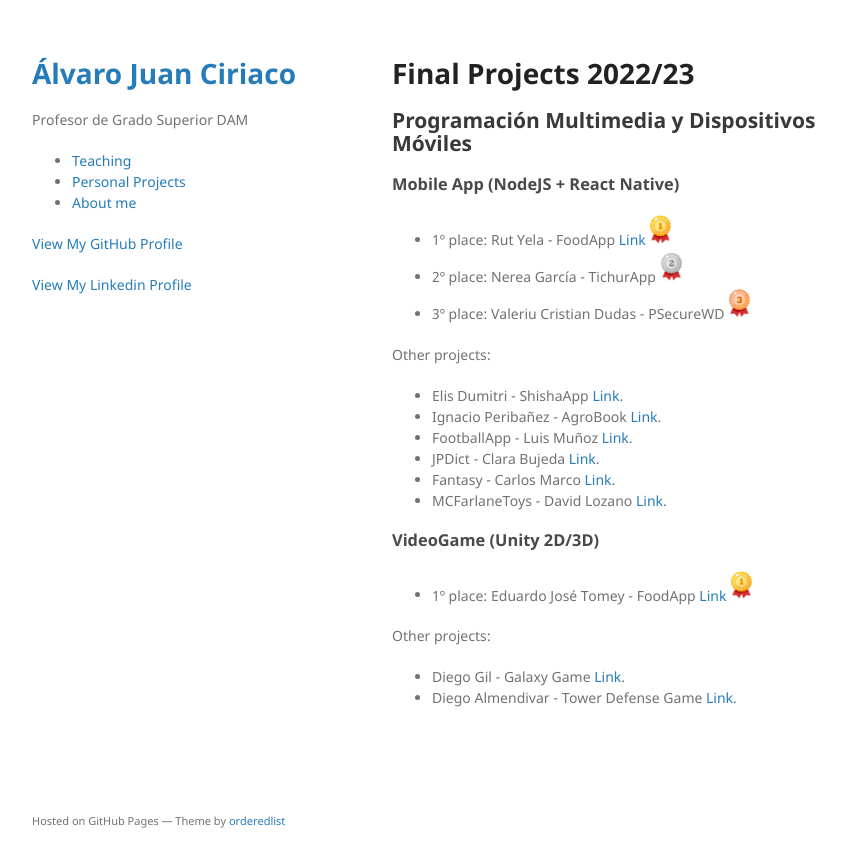
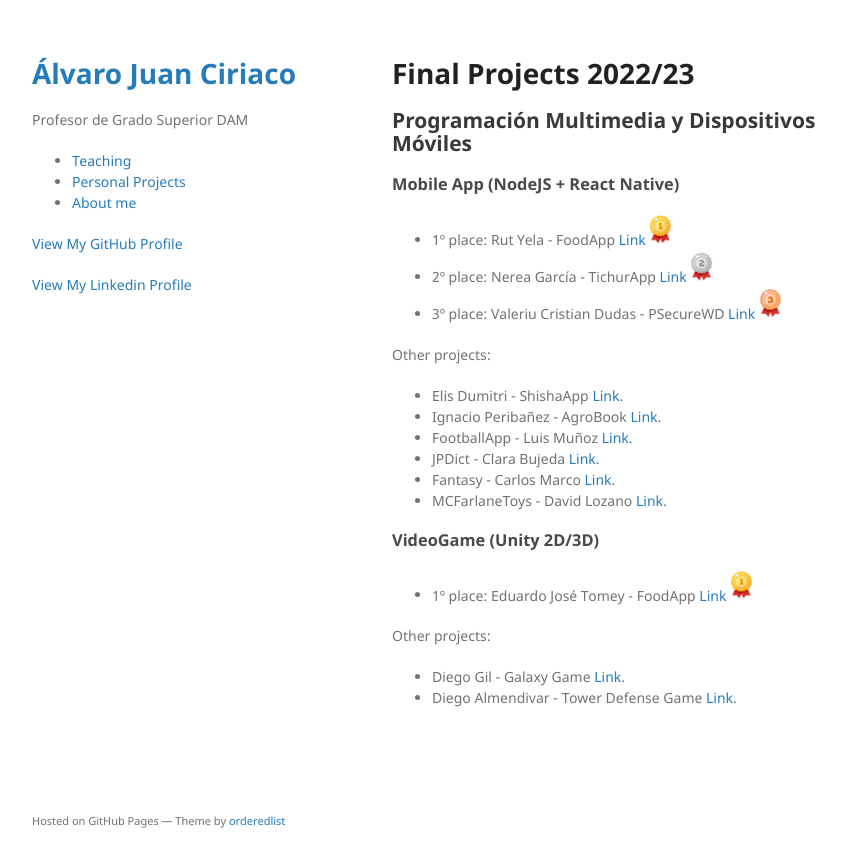
Before and after one commit to ajuan-salesianos/ajuan-salesianos.github.io, a Jekyll site: the page built from teaching/pmdm/pmdm-2022-23.md, in a window 1280 px wide. Shown: the top 867 px of the page, without its empty margins (178-1024 px from the left). Built offline with Jekyll 4.4.1, drawn with Linux system fonts in a browser that asks for light colours; our own code applies the rules of GitHub Pages for plain Markdown files.

Commit message:
Links youtube

```diff
--- a/teaching/pmdm/pmdm-2022-23.md
+++ b/teaching/pmdm/pmdm-2022-23.md
@@ -8,8 +8,8 @@ layout: default
 
 ### Mobile App (NodeJS + React Native)
 *   1º place: Rut Yela - FoodApp [Link](https://www.youtube.com/watch?v=WEpBaJhmlVg) ![First place](/assets/img/1place.jpg){: width="5%"}
-*   2º place: Nerea García - TichurApp ![Second place](/assets/img/2place.jpg){: width="5%"}
-*   3º place: Valeriu Cristian Dudas - PSecureWD ![Third place](/assets/img/3place.jpg){: width="5%"}
+*   2º place: Nerea García - TichurApp [Link](https://youtu.be/94C4Er9pwuo) ![Second place](/assets/img/2place.jpg){: width="5%"}
+*   3º place: Valeriu Cristian Dudas - PSecureWD [Link](https://youtu.be/py_XX3csqGQ) ![Third place](/assets/img/3place.jpg){: width="5%"}
 
 Other projects:
 *   Elis Dumitri - ShishaApp [Link](https://youtube.com/shorts/VQBT6S1H8Aw).
```
Also changed, not shown: 1 other file.
